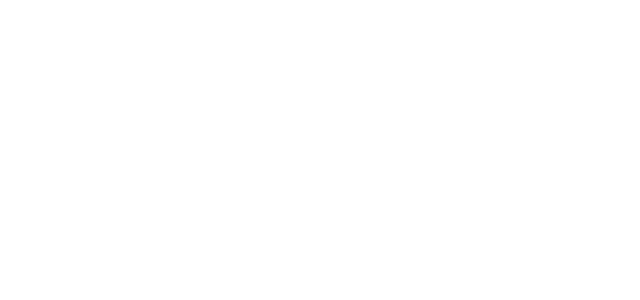
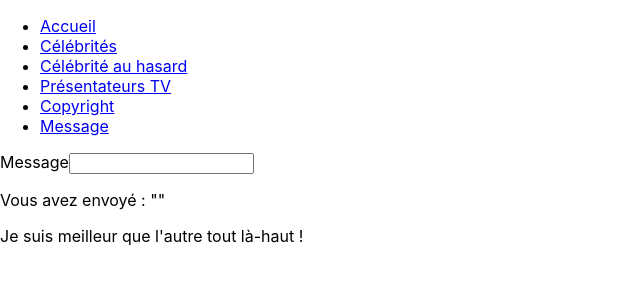
Before and after one commit to MEtourneaud/react-exo-worst-celebrities, a React (Create React App) app: page /message in a window 1280 px wide. Before the commit this address had no page. Shown: the top 300 px of the page, without its empty margins (0-640 px from the left). Built offline with nearby package versions, Linux system fonts and the light colour scheme.

Commit message:
Add FormMessagePage with comments

```diff
--- a/src/App.js
+++ b/src/App.js
@@ -5,6 +5,7 @@ import CelebrityPage from "./page/CelebrityPage"
 import RandomCelebrityPage from "./page/RandomCelebrityPage"
 import TvSpeakersPage from "./page/TvSpeakersPage"
 import CopyrightPage from "./page/CopyrightPage"
+import FormMessagePage from "./page/FormMessagePage"
 
 function App() {
   return (
@@ -16,6 +17,7 @@ function App() {
         <Route path="/celebrities/random" element={<RandomCelebrityPage />} />
         <Route path="/tvspeakers" element={<TvSpeakersPage />} />
         <Route path="/copyright" element={<CopyrightPage />} />
+        <Route path="/message" element={<FormMessagePage />} />
       </Routes>
     </BrowserRouter>
   )
--- a/src/components/Header.jsx
+++ b/src/components/Header.jsx
@@ -34,13 +34,20 @@ function Header( {currentPage} ) {
                         <Link to="/tvspeakers">Présentateurs TV</Link>
                     )}
                 </li>
-                {/* <li>
+                <li>
                     {currentPage === "CopyrightPage" ? (
                         <strong><Link to="/copyright">Copyright</Link></strong>
                     ) : (
                         <Link to="/copyright">Copyright</Link>
                     )}
-                </li> */}
+                </li>
+                <li>
+                    {currentPage === "FormMessagePage" ? (
+                        <strong><Link to="/message">Message</Link></strong>
+                    ) : (
+                        <Link to="/message">Message</Link>
+                    )}
+                </li>
             </ul>
         </header>
     )
--- /dev/null
+++ b/src/page/FormMessagePage.jsx
@@ -0,0 +1,33 @@
+import { useState } from "react"
+import Footer from "../components/Footer"
+import Header from "../components/Header"
+
+function FormMessagePage() {
+
+    // useState permet de stocker dans une variable et lui donne par défaut la valeur "chaîne de caractère vide" et l'utilisera au premier chargement du composant
+    // Aux chargements suivants, il prendra la valeur stocké composant
+    const [message, setMessage] = useState("")
+
+    const handleMessageChange = (event) => {
+    //Au moment de taper un caractère, un rechargement du composant s'effectue et modifie la valeur de "message"
+    //Remplace une chaîne de caractère vide par ce qui écrit
+        setMessage(event.target.value)
+    }
+
+    return(
+        <>
+            <Header />
+            <form>
+                <label>
+                    Message
+                    {/* Ici le texte est modifié en direct, en même temps que l'on tape le message */}
+                    <input onChange={handleMessageChange}type="text" name="message" />
+                </label>
+                <p>Vous avez envoyé : "{message}"</p>
+            </form>
+            <Footer />
+        </>
+    )
+}
+
+export default FormMessagePage
```
